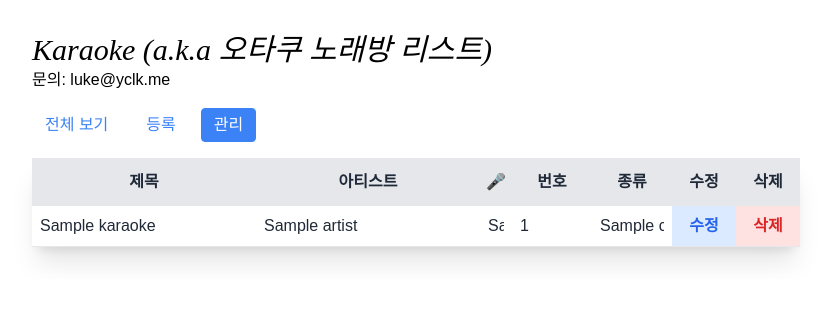
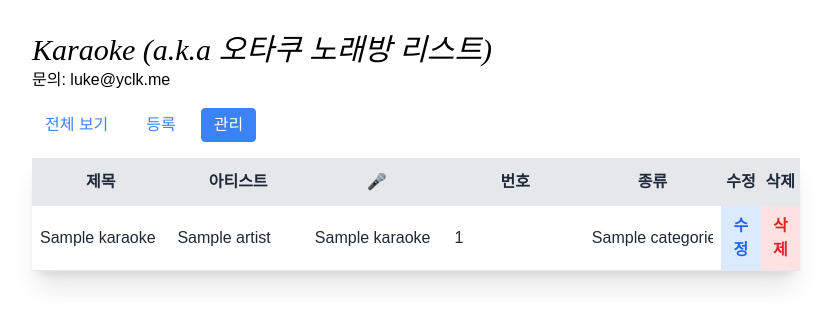
Before and after one commit to YCLK/karaoke-index-vercel, a Flask app: page /manage/ in a window 1280 px wide. Shown: the top 325 px of the page, without its empty margins (224-1055 px from the left). Run offline with Flask 3, Linux system fonts and the light colour scheme; a database or web service that is not in the repository returns one stand-in record (values such as "Sample title"); some libraries are stand-ins or nearby versions; some web fonts are replaced.

Commit message:
Update manage.html

```diff
--- a/api/templates/manage.html
+++ b/api/templates/manage.html
@@ -62,11 +62,11 @@
                 <tr>
                     <th scope="title" class="py-3">제목</td>
                     <th scope="artist" class="py-3">아티스트</td>
-                    <th scope="karaoke" class="py-3 w-8">🎤</td>
-                    <th scope="index" class="py-3 w-20">번호</td>
-                    <th scope="genre" class="py-3 w-20">종류</th>
-                    <th scope="edit" class="py-3 w-16">수정</th>
-                    <th scope="delete" class="py-3 w-16">삭제</th>
+                    <th scope="karaoke" class="py-3">🎤</td>
+                    <th scope="index" class="py-3">번호</td>
+                    <th scope="genre" class="py-3">종류</th>
+                    <th scope="edit" class="py-3">수정</th>
+                    <th scope="delete" class="py-3">삭제</th>
                 </tr>
             </thead>
             <tbody>
```
